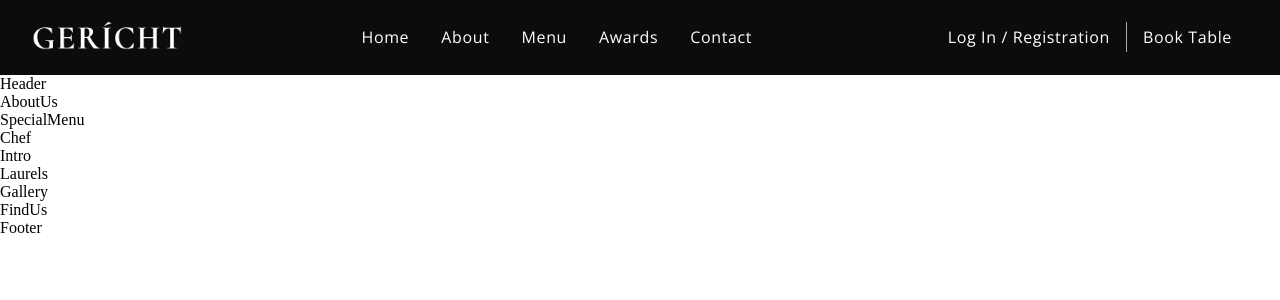
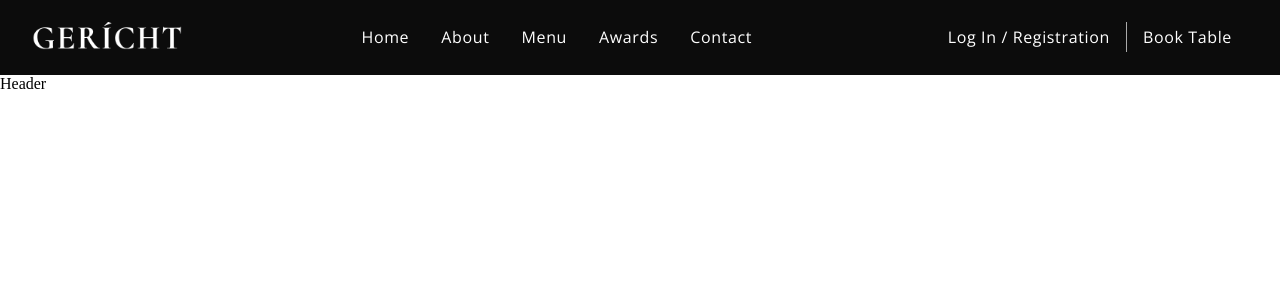
Before and after one commit to rhyno3117/Restaurant-Template, a React (Create React App) app: page / in a window 1280 px wide. Shown: the top 300 px of the page. Built offline with nearby package versions, Linux system fonts and the light colour scheme; a web font is replaced by a local one.

Commit message:
Adds myfile.md

```diff
--- a/src/App.js
+++ b/src/App.js
@@ -8,14 +8,14 @@ const App = () => (
   <div>
     <Navbar />
     <Header />
-    <AboutUs />
+    {/* <AboutUs />
     <SpecialMenu />
     <Chef />
     <Intro />
     <Laurels />
     <Gallery />
     <FindUs />
-    <Footer />
+    <Footer /> */}
   </div>
 );
 
```
